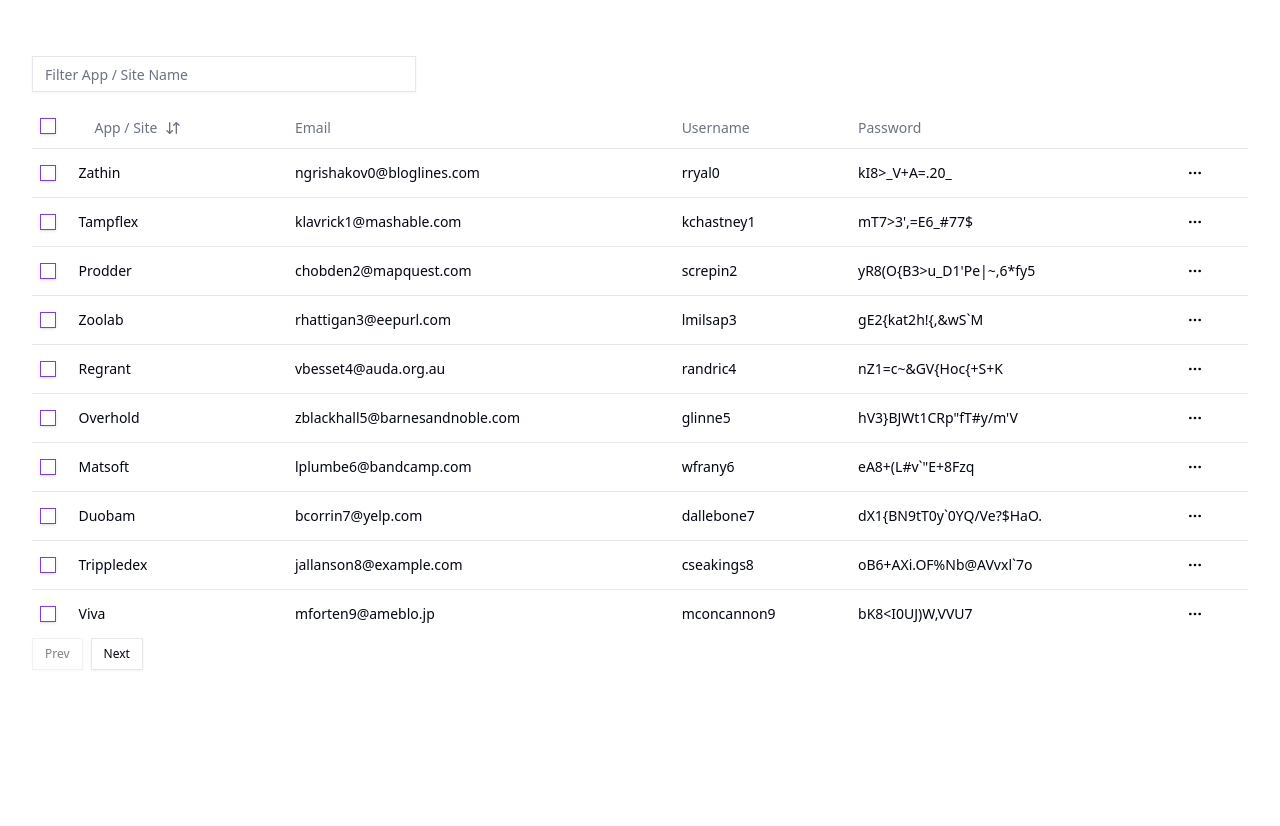
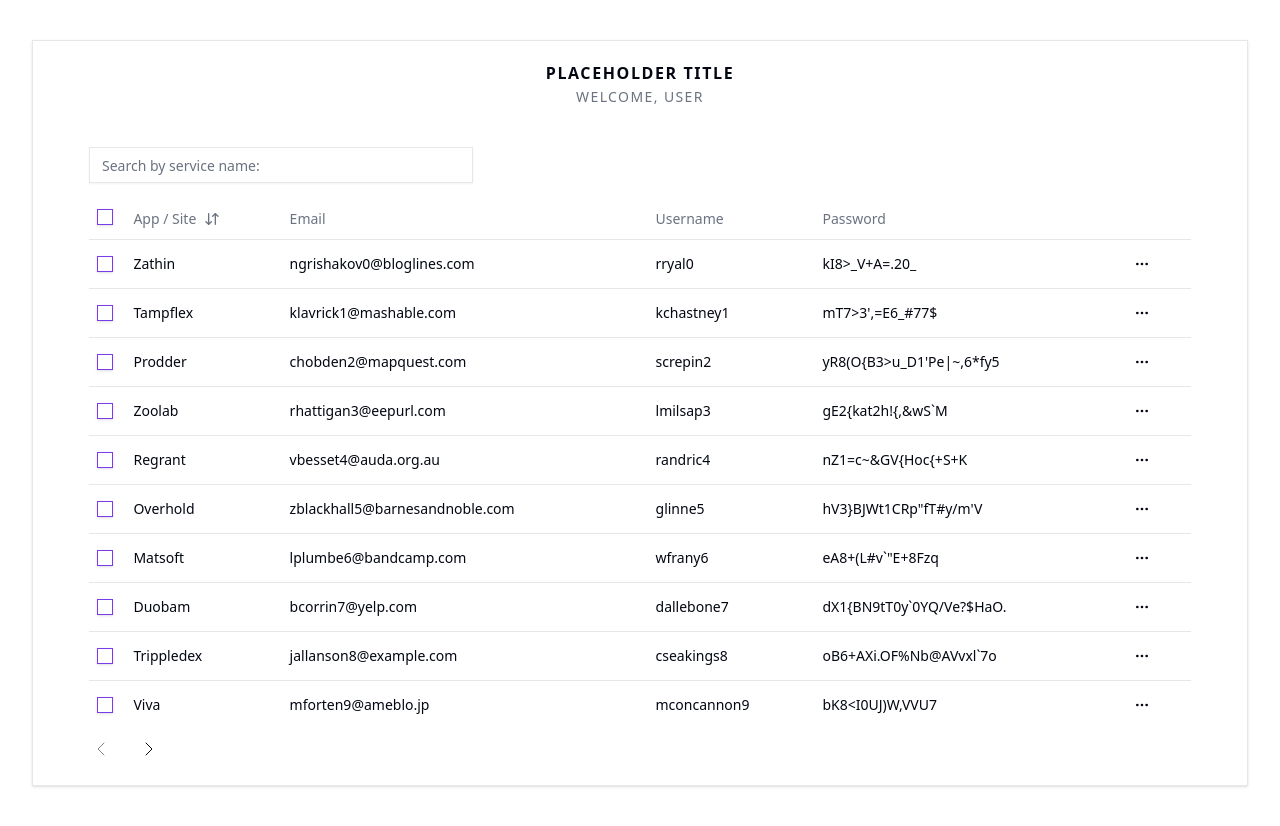
Before and after one commit to KyleWasTakenn/Data-Table-Component, a React (Vite) app: page / in a window 1280 px wide. Before the commit the page ends 800 px from the top, so only its background shows below. Built offline with nearby package versions, Linux system fonts and the light colour scheme.

Commit message:
- Moderate styling changes TODO:     - Copy username, email, and password on click/menu     - Visibly censored / hidden password field by default

```diff
--- a/src/App.tsx
+++ b/src/App.tsx
@@ -1,6 +1,14 @@
 import { accounts } from "./accounts";
 import { columns } from "./accounts/columns";
 import AccountsDataTable from "./accounts/data-table";
+import {
+  Card,
+  CardContent,
+  CardDescription,
+  CardFooter,
+  CardHeader,
+  CardTitle,
+} from "@/components/ui/card";
 
 /*
 TODO:
@@ -19,7 +27,19 @@
   return (
     <>
       <div className="container py-10 mx-auto">
-        <AccountsDataTable columns={columns} data={accounts} />
+        <Card className="rounded-none">
+          <CardHeader>
+            <CardTitle className="text-center uppercase font-semibold tracking-widest">
+              Placeholder title
+            </CardTitle>
+            <CardDescription className="text-center uppercase font-thin tracking-widest">
+              Welcome, user
+            </CardDescription>
+          </CardHeader>
+          <CardContent>
+            <AccountsDataTable columns={columns} data={accounts} />
+          </CardContent>
+        </Card>
       </div>
     </>
   );
--- a/src/accounts/columns.tsx
+++ b/src/accounts/columns.tsx
@@ -46,7 +46,8 @@
     header: ({ column }) => {
       return (
         <Button
-          variant="ghost"
+          className="-px-1"
+          variant="covert"
           onClick={() => {
             column.toggleSorting(column.getIsSorted() === "asc");
           }}
--- a/src/accounts/data-table.tsx
+++ b/src/accounts/data-table.tsx
@@ -23,6 +23,7 @@
 import { Button } from "@/components/ui/button";
 import React from "react";
 import { Input } from "@/components/ui/input";
+import { ChevronLeft, ChevronRight } from "lucide-react";
 
 interface DataTableProps<TData, TValue> {
   columns: ColumnDef<TData, TValue>[];
@@ -61,11 +62,11 @@
   return (
     <>
       {/* All Output */}
-      <div>
+      <div className="container">
         {/* Filter Input */}
-        <div className="flex items-center py-4">
+        <div className="flex justify-start py-4">
           <Input
-            placeholder="Filter App / Site Name"
+            placeholder="Search by service name:"
             value={
               (table.getColumn("service")?.getFilterValue() as string) || ""
             }
@@ -113,33 +114,34 @@
                 ))
               ) : (
                 <TableRow>
-                  <TableCell>empty</TableCell>
+                  <TableCell>No results...</TableCell>
                 </TableRow>
               )}
             </TableBody>
           </Table>
         </div>
         {/* Pages */}
-        <div className="flex items-center justify-start space-x-2 p-y-4">
+        <div className="flex container -translate-x-11 translate-y-1">
           <Button
-            variant="outline"
+            variant="covert"
             size="sm"
             onClick={() => {
               table.previousPage();
             }}
             disabled={!table.getCanPreviousPage()}
           >
-            Prev
+            <ChevronLeft strokeWidth={1} />
           </Button>
+
           <Button
-            variant="outline"
+            variant="covert"
             size="sm"
             onClick={() => {
               table.nextPage();
             }}
             disabled={!table.getCanNextPage()}
           >
-            Next
+            <ChevronRight strokeWidth={1} />
           </Button>
         </div>
       </div>
--- a/src/components/ui/button.tsx
+++ b/src/components/ui/button.tsx
@@ -1,8 +1,8 @@
-import * as React from "react"
-import { Slot } from "@radix-ui/react-slot"
-import { cva, type VariantProps } from "class-variance-authority"
+import * as React from "react";
+import { Slot } from "@radix-ui/react-slot";
+import { cva, type VariantProps } from "class-variance-authority";
 
-import { cn } from "@/lib/utils"
+import { cn } from "@/lib/utils";
 
 const buttonVariants = cva(
   "inline-flex items-center justify-center whitespace-nowrap rounded-md text-sm font-medium transition-colors focus-visible:outline-none focus-visible:ring-1 focus-visible:ring-ring disabled:pointer-events-none disabled:opacity-50",
@@ -18,6 +18,7 @@
         secondary:
           "bg-secondary text-secondary-foreground shadow-sm hover:bg-secondary/80",
         ghost: "hover:bg-accent hover:text-accent-foreground",
+        covert: "hover:bg-none hover:text-accent-foreground",
         link: "text-primary underline-offset-4 hover:underline",
       },
       size: {
@@ -32,26 +33,26 @@
       size: "default",
     },
   }
-)
+);
 
 export interface ButtonProps
   extends React.ButtonHTMLAttributes<HTMLButtonElement>,
     VariantProps<typeof buttonVariants> {
-  asChild?: boolean
+  asChild?: boolean;
 }
 
 const Button = React.forwardRef<HTMLButtonElement, ButtonProps>(
   ({ className, variant, size, asChild = false, ...props }, ref) => {
-    const Comp = asChild ? Slot : "button"
+    const Comp = asChild ? Slot : "button";
     return (
       <Comp
         className={cn(buttonVariants({ variant, size, className }))}
         ref={ref}
         {...props}
       />
-    )
+    );
   }
-)
-Button.displayName = "Button"
+);
+Button.displayName = "Button";
 
-export { Button, buttonVariants }
+export { Button, buttonVariants };
--- /dev/null
+++ b/src/components/ui/card.tsx
@@ -0,0 +1,76 @@
+import * as React from "react"
+
+import { cn } from "@/lib/utils"
+
+const Card = React.forwardRef<
+  HTMLDivElement,
+  React.HTMLAttributes<HTMLDivElement>
+>(({ className, ...props }, ref) => (
+  <div
+    ref={ref}
+    className={cn(
+      "rounded-xl border bg-card text-card-foreground shadow",
+      className
+    )}
+    {...props}
+  />
+))
+Card.displayName = "Card"
+
+const CardHeader = React.forwardRef<
+  HTMLDivElement,
+  React.HTMLAttributes<HTMLDivElement>
+>(({ className, ...props }, ref) => (
+  <div
+    ref={ref}
+    className={cn("flex flex-col space-y-1.5 p-6", className)}
+    {...props}
+  />
+))
+CardHeader.displayName = "CardHeader"
+
+const CardTitle = React.forwardRef<
+  HTMLParagraphElement,
+  React.HTMLAttributes<HTMLHeadingElement>
+>(({ className, ...props }, ref) => (
+  <h3
+    ref={ref}
+    className={cn("font-semibold leading-none tracking-tight", className)}
+    {...props}
+  />
+))
+CardTitle.displayName = "CardTitle"
+
+const CardDescription = React.forwardRef<
+  HTMLParagraphElement,
+  React.HTMLAttributes<HTMLParagraphElement>
+>(({ className, ...props }, ref) => (
+  <p
+    ref={ref}
+    className={cn("text-sm text-muted-foreground", className)}
+    {...props}
+  />
+))
+CardDescription.displayName = "CardDescription"
+
+const CardContent = React.forwardRef<
+  HTMLDivElement,
+  React.HTMLAttributes<HTMLDivElement>
+>(({ className, ...props }, ref) => (
+  <div ref={ref} className={cn("p-6 pt-0", className)} {...props} />
+))
+CardContent.displayName = "CardContent"
+
+const CardFooter = React.forwardRef<
+  HTMLDivElement,
+  React.HTMLAttributes<HTMLDivElement>
+>(({ className, ...props }, ref) => (
+  <div
+    ref={ref}
+    className={cn("flex items-center p-6 pt-0", className)}
+    {...props}
+  />
+))
+CardFooter.displayName = "CardFooter"
+
+export { Card, CardHeader, CardFooter, CardTitle, CardDescription, CardContent }
```
